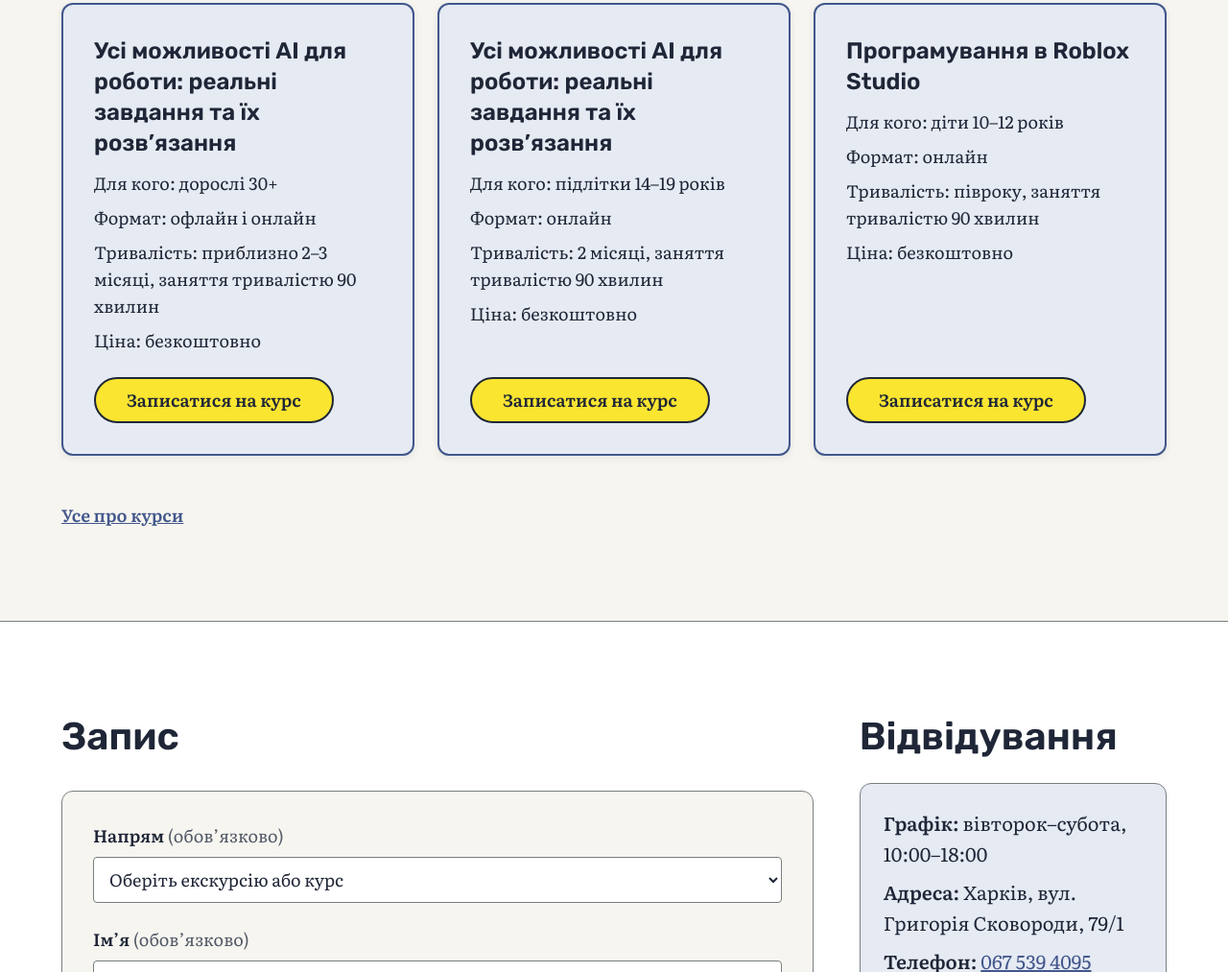
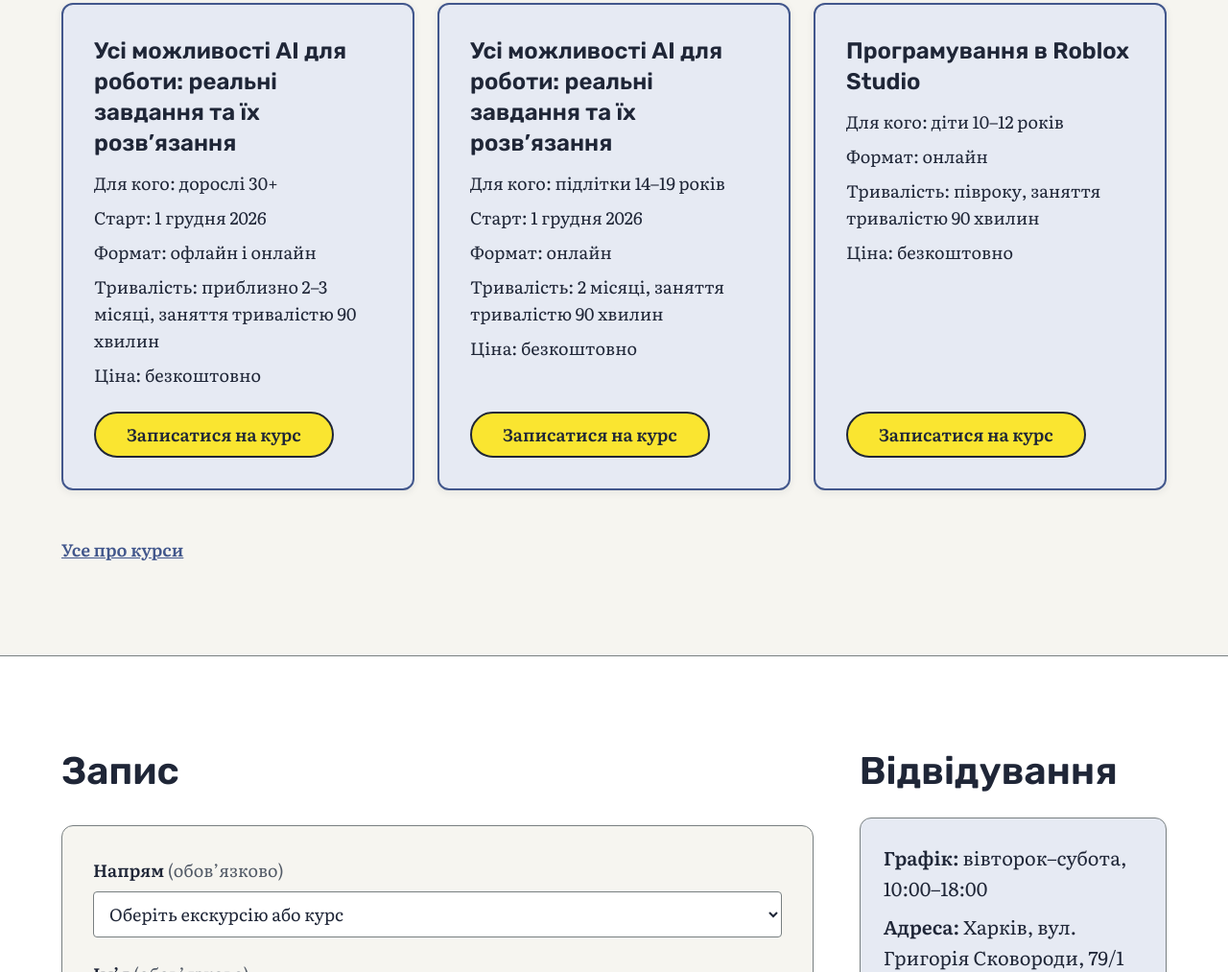
Before and after one commit to mariiakyrykovych/kurs-web-, a plain HTML site: page index.html in a window 1280 px wide. Shown: the part 3154-4167 px from the top of the page at 96% size. Drawn offline with Linux system fonts and the light colour scheme.

Commit message:
Додати дату старту AI-курсу на головну сторінку
У картки курсу «Усі можливості AI для роботи» (дорослі 30+
і підлітки 14–19) додано рядок «Старт: 1 грудня 2026».

Co-Authored-By: Claude Opus 5.5 <noreply@anthropic.com>

```diff
--- a/index.html
+++ b/index.html
@@ -145,6 +145,7 @@
             <h3>Усі можливості AI для роботи: реальні завдання та їх розв’язання</h3>
             <div class="card-body">
               <p>Для кого: дорослі 30+</p>
+              <p>Старт: <time datetime="2026-12-01">1 грудня 2026</time></p>
               <p>Формат: офлайн і онлайн</p>
               <p>Тривалість: приблизно 2–3 місяці, заняття тривалістю 90 хвилин</p>
               <p>Ціна: безкоштовно</p>
@@ -155,6 +156,7 @@
             <h3>Усі можливості AI для роботи: реальні завдання та їх розв’язання</h3>
             <div class="card-body">
               <p>Для кого: підлітки 14–19 років</p>
+              <p>Старт: <time datetime="2026-12-01">1 грудня 2026</time></p>
               <p>Формат: онлайн</p>
               <p>Тривалість: 2 місяці, заняття тривалістю 90 хвилин</p>
               <p>Ціна: безкоштовно</p>
```
